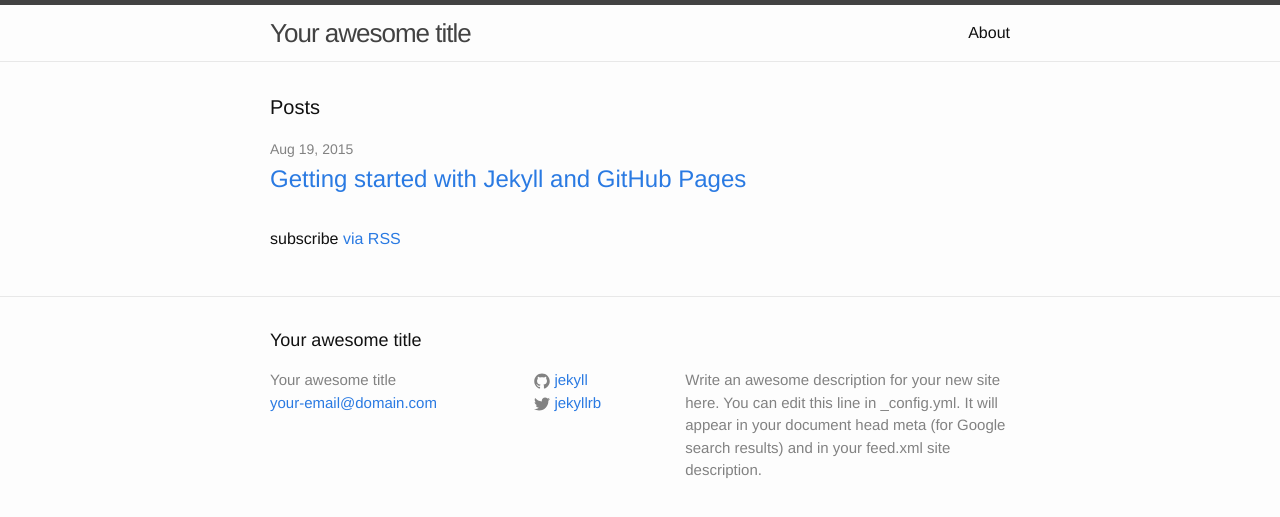
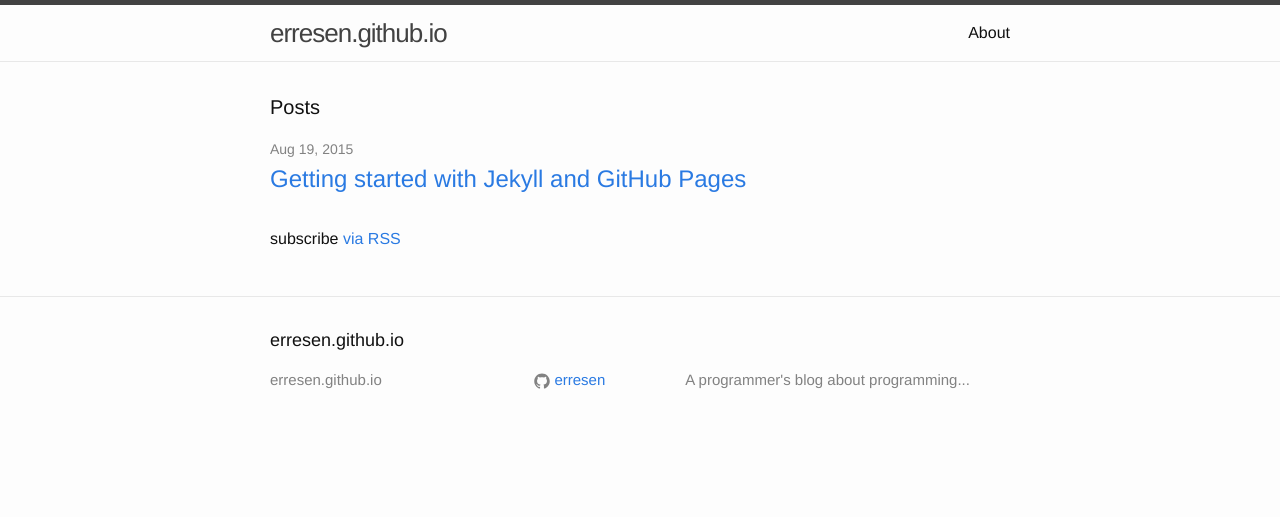
Before and after one commit to erresen/erresen.github.io, a Jekyll site: the page built from index.html, in a window 1280 px wide. Shown: the top 517 px of the page. Built offline with Jekyll 4.4.1, drawn with Linux system fonts in a browser that asks for light colours.

Commit message:
added Gemfile.lock and edited the config file for the site

```diff
--- a/_config.yml
+++ b/_config.yml
@@ -1,14 +1,12 @@
 # Site settings
-title: Your awesome title
-email: your-email@domain.com
+title: erresen.github.io
+#email: your-email@domain.com
 description: > # this means to ignore newlines until "baseurl:"
-  Write an awesome description for your new site here. You can edit this
-  line in _config.yml. It will appear in your document head meta (for
-  Google search results) and in your feed.xml site description.
+  A programmer's blog about programming...
 baseurl: "" # the subpath of your site, e.g. /blog/
-url: "http://yourdomain.com" # the base hostname & protocol for your site
-twitter_username: jekyllrb
-github_username:  jekyll
+url: "http://erresen.github.io" # the base hostname & protocol for your site
+#twitter_username: erresen
+github_username:  erresen
 
 # Build settings
 markdown: kramdown
```
Also changed, not shown: Gemfile.lock (added).
